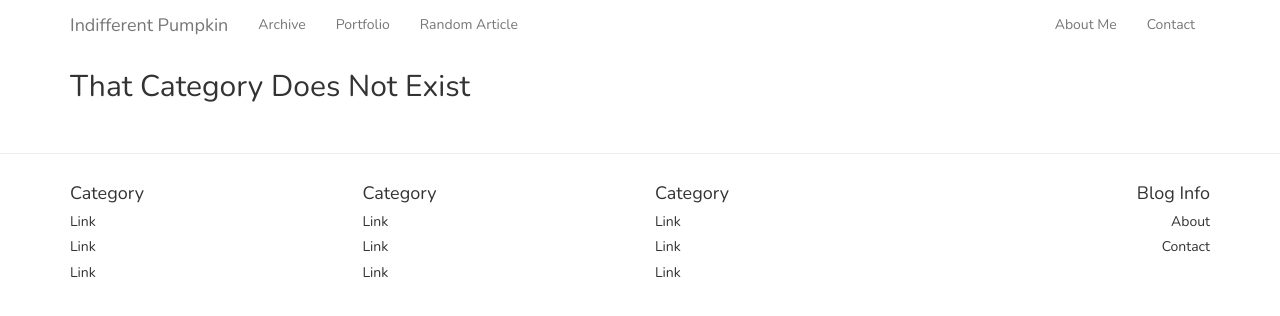
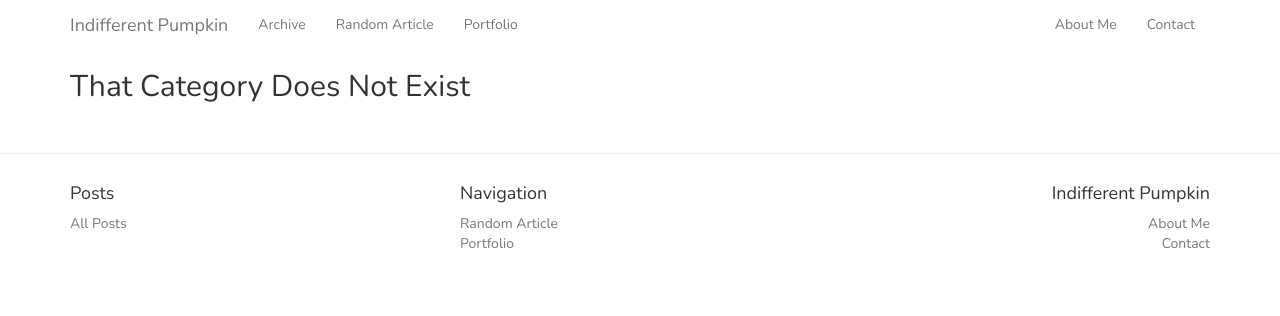
Before and after one commit to adamjoyce/adam-joyce-blog, a Django app: page /1/ in a window 1280 px wide. Shown: the top 316 px of the page. Run offline with Django 3.2, Linux system fonts and the light colour scheme; data that the repository does not hold is empty; some libraries are stand-ins or nearby versions.

Commit message:
Basic footer structure implemented

```diff
--- a/blog/static/blog/css/blog.css
+++ b/blog/static/blog/css/blog.css
@@ -6,9 +6,14 @@ footer {
   margin-bottom: 50px;
 }
 
-a,
+a {
+  color: #777;
+  text-decoration: none;
+}
+
 a:focus,
 a:hover {
+  color: #555;
   text-decoration: none;
 }
 
@@ -42,13 +47,12 @@ a:hover {
   border: 0;
 }
 
-.nav-tabs a {
+/*.nav-tabs a {
   color: #777;
-}
+}*/
 
 .nav>li>a:focus,
 .nav>li>a:hover {
-  color: #555;
   background-color: #fff;
 }
 
@@ -180,4 +184,10 @@ a:hover {
     padding-top: 5px;
     padding-bottom: 5px;
   }
+
+  footer .link-block {
+    width: 100%;
+    padding: 10px 0;
+    text-align: center;
+  }
 }
--- a/blog/templates/blog/base.html
+++ b/blog/templates/blog/base.html
@@ -50,8 +50,8 @@
             class="active"{% endif %}>
               <a href="{% url 'archive_all' %}">Archive</a>
             </li>
+            <li><a href="#">Random Article</a></li>
             <li><a href="#">Portfolio</a></li>
-            <li><a href="#">Random Article</a></li>
           </ul>
 
           <ul class="nav navbar-nav navbar-right">
@@ -100,31 +100,27 @@
       <hr>
       <div class="container">
         <div class="row">
-          <div class="col-md-3 col-sm-4">
-            <h4>Category</h4>
-            <h5>Link</h5>
-            <h5>Link</h5>
-            <h5>Link</h5>
+          <div class="col-md-4 col-sm-4 link-block">
+            <h4>Posts</h4>
+            <a href="{% url 'archive_all' %}">All Posts</a>
+            {% for cat in categories %}
+            <br>
+            <a href="{% url 'archive_category' cat.slug %}">
+              {{ cat.name }}
+            </a>
+            {% endfor %}
           </div>
 
-          <div class="col-md-3 col-sm-4">
-            <h4>Category</h4>
-            <h5>Link</h5>
-            <h5>Link</h5>
-            <h5>Link</h5>
+          <div class="col-md-4 col-sm-4 link-block">
+            <h4>Navigation</h4>
+            <a href="#">Random Article</a><br>
+            <a href="#">Portfolio</a>
           </div>
 
-          <div class="col-md-3 col-sm-4">
-            <h4>Category</h4>
-            <h5>Link</h5>
-            <h5>Link</h5>
-            <h5>Link</h5>
-          </div>
-
-          <div class="col-md-3 col-sm-4 align-right">
-            <h4>Blog Info</h4>
-            <h5>About</h5>
-            <h5>Contact</h5>
+          <div class="col-md-4 col-sm-4 link-block align-right">
+            <h4>Indifferent Pumpkin</h4>
+            <a href="#">About Me</a><br>
+            <a href="#">Contact</a>
           </div>
         </div>
       </div>
--- a/blog/views.py
+++ b/blog/views.py
@@ -42,9 +42,11 @@ def archive(request, category_slug=None):
     context_dict['category'] = category_slug
     num_of_posts_per_page = 18
 
+    # Categories need adding for footer.
+    cats = Category.objects.all()
+    context_dict['categories'] = cats
+
     if category_slug:
-        cats = Category.objects.all()
-
         category_slugs = []
         for cat in cats:
             category_slugs.append(cat.slug)
```
